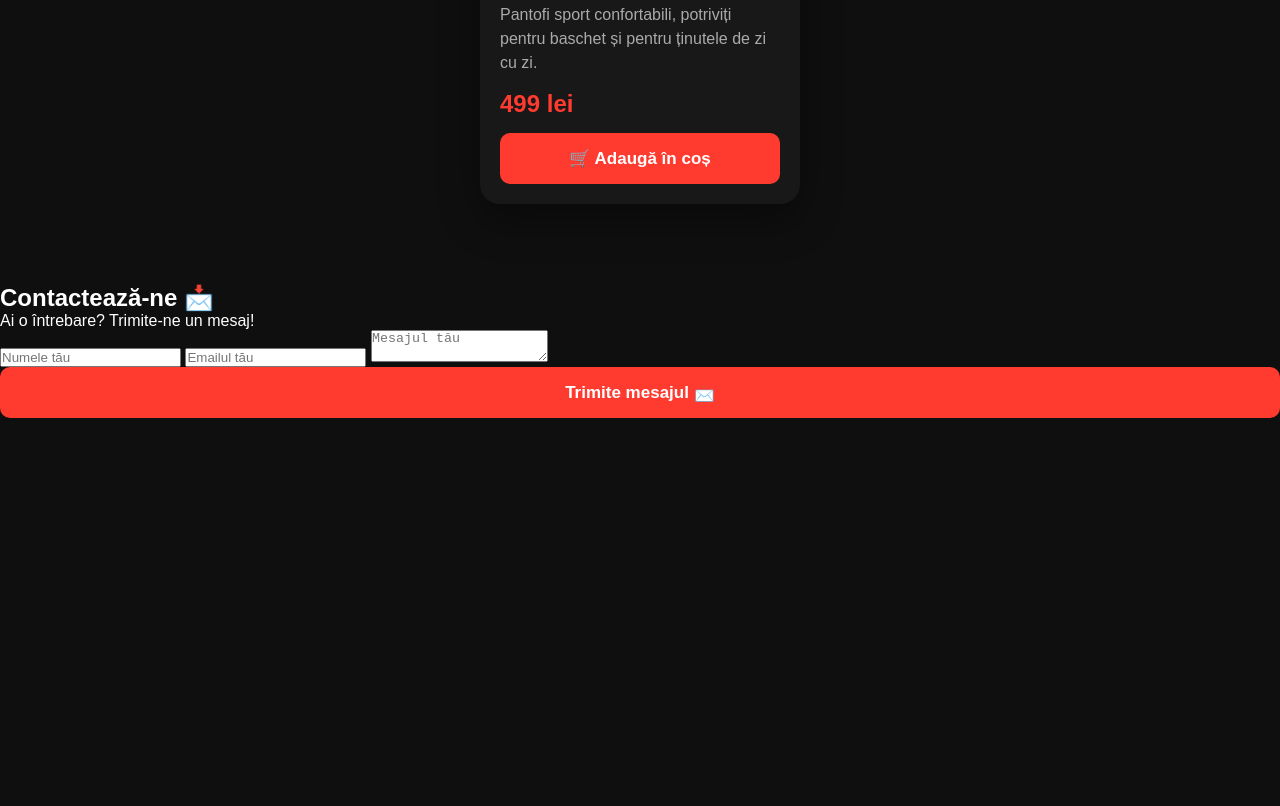
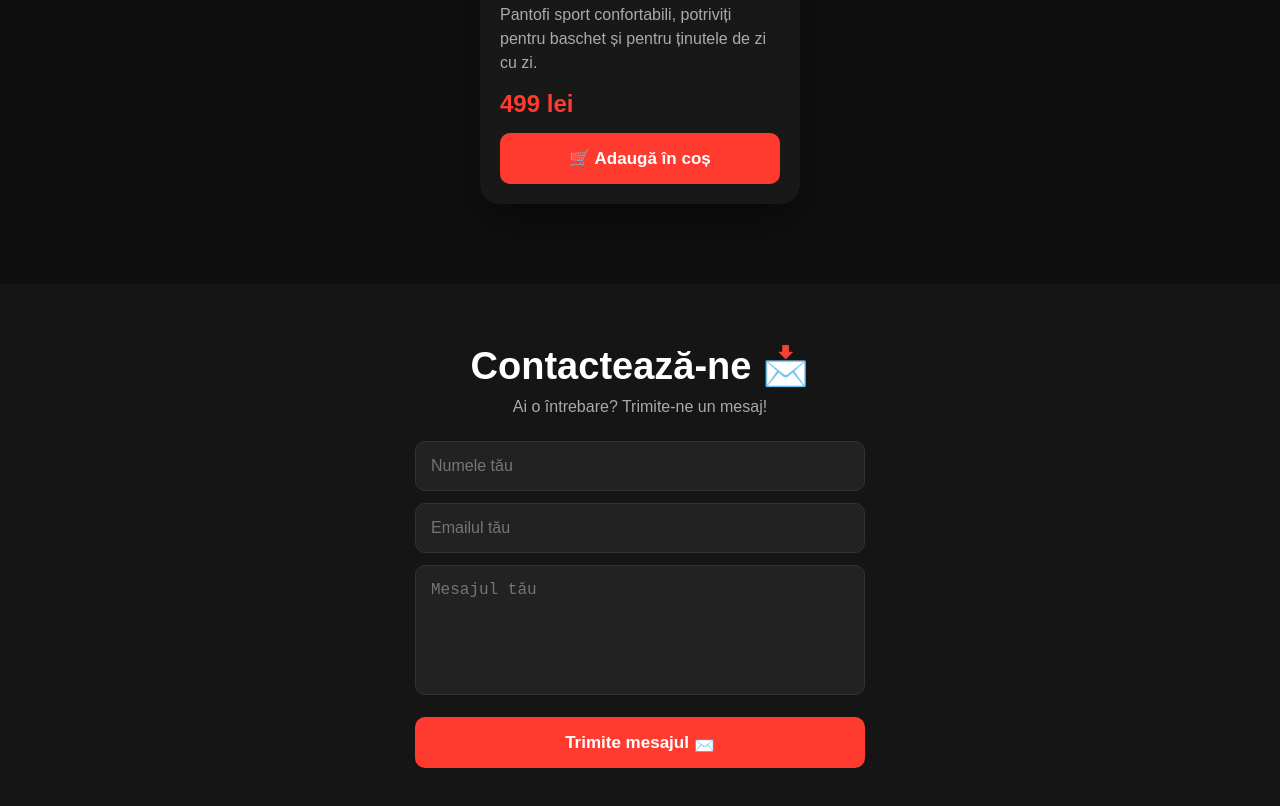
Before and after one commit to Petru33344/site, a plain HTML site: page index.html in a window 1280 px wide. Shown: the part 732-1538 px from the top of the page. Before the commit the page ends 1150 px from the top, so only its background shows below. Drawn offline with Linux system fonts and the light colour scheme.

Commit message:
Refactor index.html for improved structure and styling

```diff
--- a/index.html
+++ b/index.html
@@ -217,6 +217,46 @@
                 top: 75px;
             }
         }
+        #contact {
+    padding: 60px 20px;
+    text-align: center;
+    background: #151515;
+}
+
+#contact h2 {
+    font-size: 38px;
+    margin-bottom: 10px;
+}
+
+#contact p {
+    color: #aaa;
+    margin-bottom: 25px;
+}
+
+#contact input,
+#contact textarea {
+    display: block;
+    width: 90%;
+    max-width: 450px;
+    margin: 12px auto;
+    padding: 15px;
+    background: #222;
+    color: white;
+    border: 1px solid #333;
+    border-radius: 10px;
+    font-size: 16px;
+}
+
+#contact textarea {
+    height: 130px;
+    resize: none;
+}
+
+#contact button {
+    max-width: 450px;
+    margin-top: 10px;
+}
+
     </style>
 </head>
 
```
